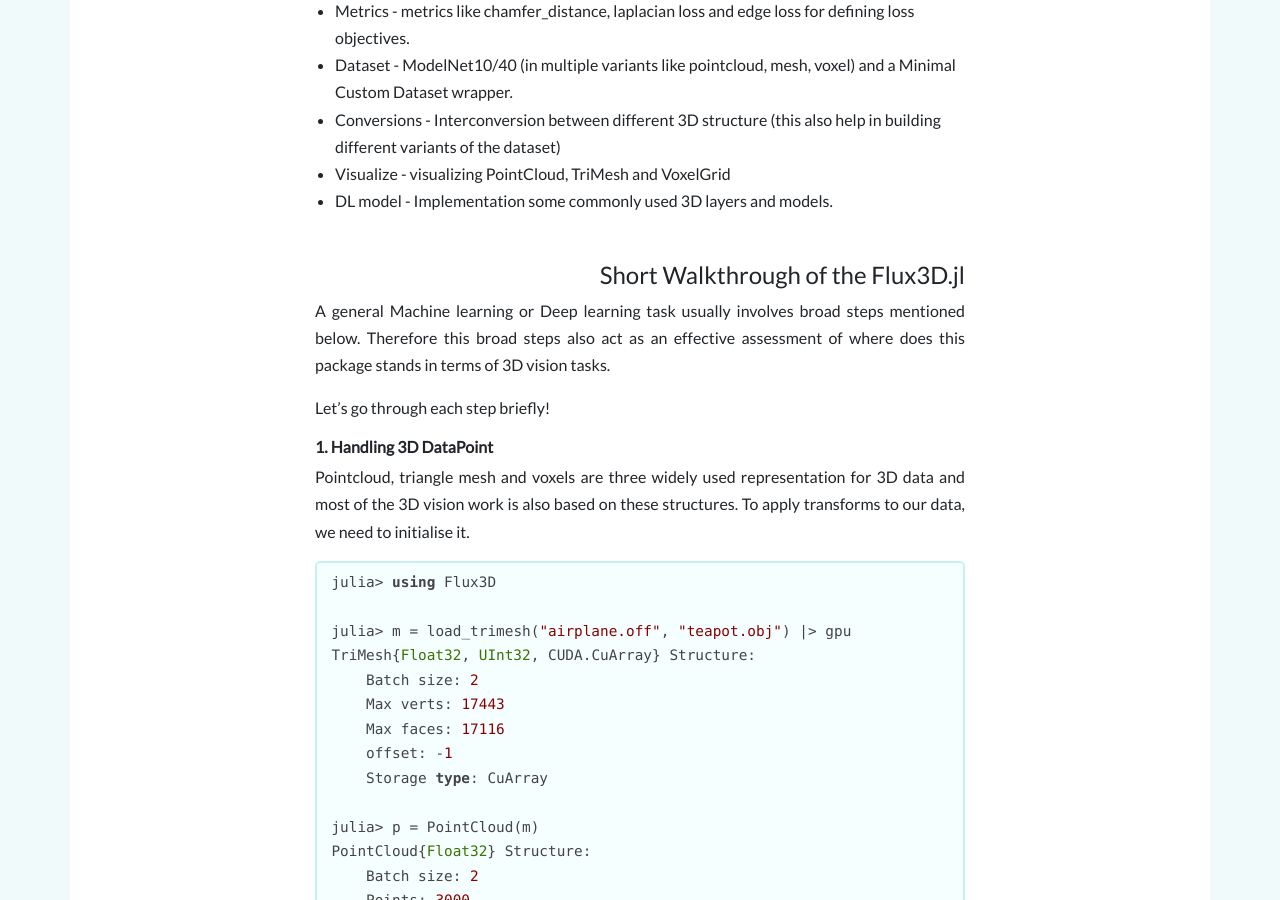
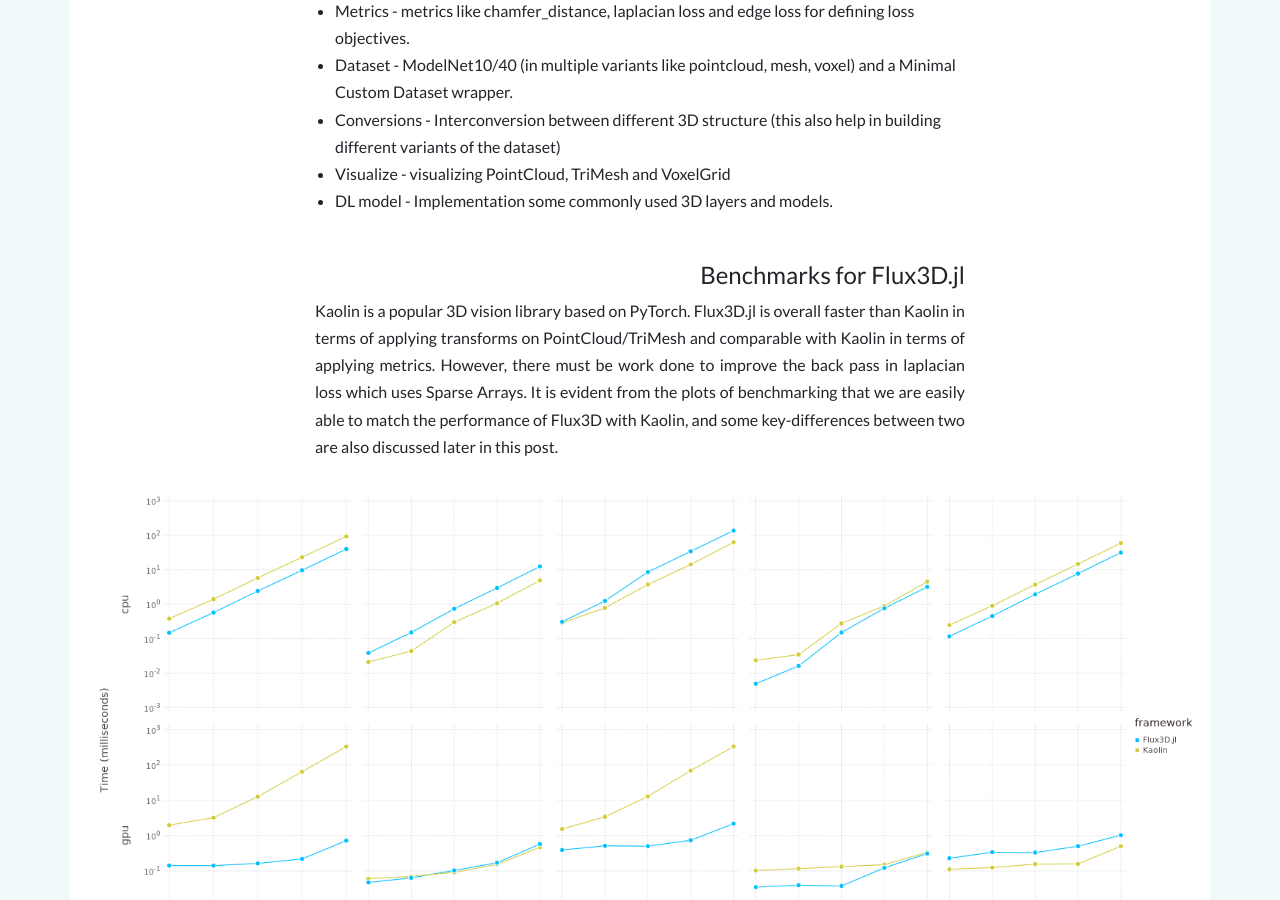
Before and after one commit to FluxML/fluxml.github.io, a Jekyll site: the page built from _posts/2020-09-08-Flux3D.md, in a window 1280 px wide and 900 px high, scrolled down 977 px. Built offline with Jekyll 4.4.1, drawn with Linux system fonts in a browser that asks for light colours; nearby versions of some CDN libraries; comment, search, counter and statistics services are not loaded; some of the changed text lies outside the part shown.

Commit message:
Move benchmark higher

```diff
--- a/_posts/2020-09-08-Flux3D.md
+++ b/_posts/2020-09-08-Flux3D.md
@@ -23,6 +23,16 @@ Flux3D.jl is a 3D vision library, written completely in Julia. This package util
 * Conversions - Interconversion between different 3D structure (this also help in building different variants of the dataset)
 * Visualize - visualizing PointCloud, TriMesh and VoxelGrid
 * DL model - Implementation some commonly used 3D layers and models.
+
+## Benchmarks for Flux3D.jl
+
+Kaolin is a popular 3D vision library based on PyTorch. Flux3D.jl is overall faster than Kaolin in terms of applying transforms on PointCloud/TriMesh and comparable with Kaolin in terms of applying metrics. However, there must be work done to improve the back pass in laplacian loss which uses Sparse Arrays. It is evident from the plots of benchmarking that we are easily able to match the performance of Flux3D with Kaolin, and some key-differences between two are also discussed later in this post.
+
+<p float="middle">
+  <img src="/assets/2020-09-08-Flux3D/bm_pcloud.png">
+  <img src="/assets/2020-09-08-Flux3D/bm_trimesh.png">
+  <img src="/assets/2020-09-08-Flux3D/bm_metrics.png">
+</p>
 
 ## Short Walkthrough of the Flux3D.jl
 
@@ -162,16 +172,6 @@ julia> vbox(
   <img src="/assets/2020-09-08-Flux3D/visualize.png">
 </div>
 
-## Benchmarks for Flux3D.jl
-
-Kaolin is a popular 3D vision library based on PyTorch. Flux3D.jl is overall faster than Kaolin in terms of applying transforms on PointCloud and TriMesh, and comparable with Kaolin in terms of applying metrics. Although there must be work done to improve the back pass in laplacian loss which uses Sparse Arrays. It is evident from the plots of benchmarking that we are easily able to match the performance of Flux3D with Kaolin, and some key-differences are also discussed later in this post.
-
-<p float="middle">
-  <img src="/assets/2020-09-08-Flux3D/bm_pcloud.png">
-  <img src="/assets/2020-09-08-Flux3D/bm_trimesh.png">
-  <img src="/assets/2020-09-08-Flux3D/bm_metrics.png">
-</p>
-
 ## Why use Julia and FluxML ecosystem
 
 Kaolin is written majorly in the lower language C++ and uses CUDA-C for using GPU which is integrated with python for API interface. But with Flux3D, it is written purely in Julia and with the help of **CUDA.jl** we are also able to leverage GPU acceleration with the same code. This surely emphasizes the benefit of using Julia Language for intense computation like 3D vision while using high-level functions like any other modern language.
```
